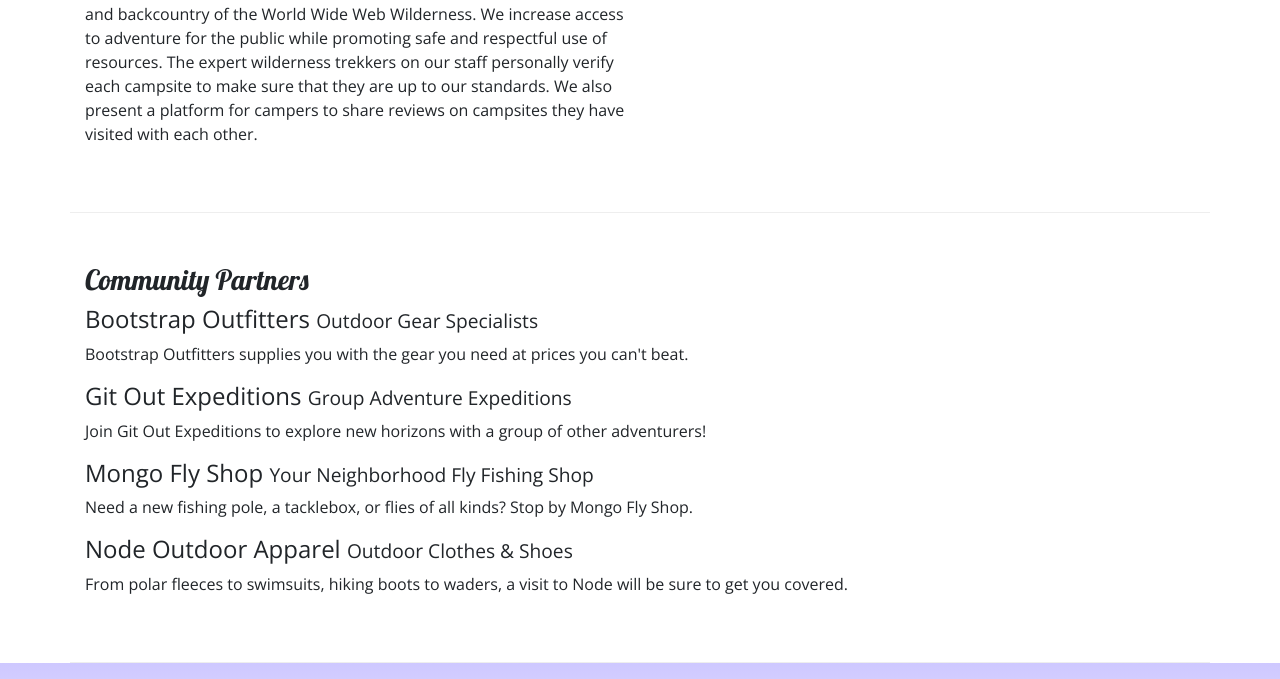
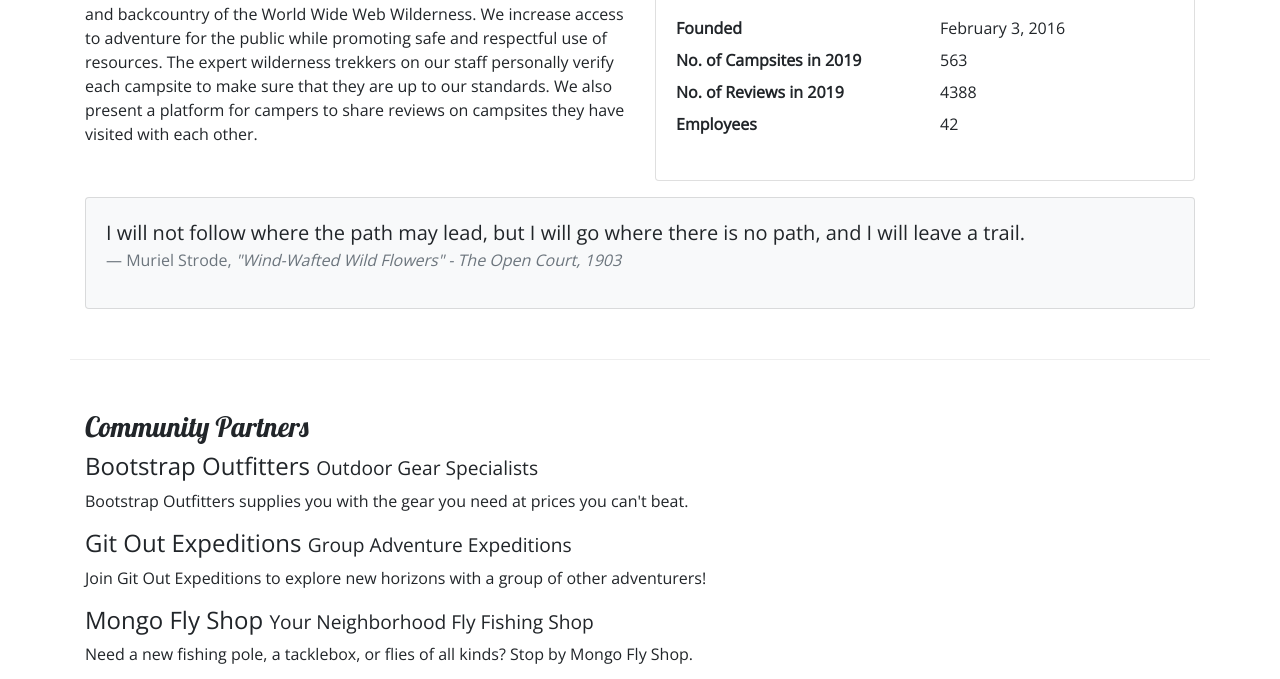
Before and after one commit to remarshal/newcamp-site, a website: page aboutus.html in a window 1280 px wide. Shown: the part 467-1146 px from the top of the page. Drawn offline with nearby package versions, Linux system fonts and the light colour scheme.

Commit message:
added 2 cards to about, updated footer CSS

```diff
--- a/aboutus.html
+++ b/aboutus.html
@@ -38,10 +38,13 @@
             </button>
             <div class="collapse navbar-collapse" id="nucampNavbar">
                 <ul class="navbar-nav">
-                    <li class="nav-item"><a class="nav-link" href="index.html"><i class="fa fa-home fa-lg"></i> Home</a></li>
-                    <li class="nav-item active"><a class="nav-link" href="#"><i class="fa fa-info fa-lg"></i> About</a></li>
+                    <li class="nav-item"><a class="nav-link" href="index.html"><i class="fa fa-home fa-lg"></i> Home</a>
+                    </li>
+                    <li class="nav-item active"><a class="nav-link" href="#"><i class="fa fa-info fa-lg"></i> About</a>
+                    </li>
                     <li class="nav-item"><a class="nav-link" href="#"><i class="fa fa-list fa-lg"></i> Sites</a></li>
-                    <li class="nav-item"><a class="nav-link" href="contactus.html"><i class="fa fa-address-card fa-lg"></i> Contact</a></li>
+                    <li class="nav-item"><a class="nav-link" href="contactus.html"><i
+                                class="fa fa-address-card fa-lg"></i> Contact</a></li>
                 </ul>
             </div>
         </div>
@@ -68,6 +71,35 @@
                     campsite to make sure that they are up to our standards. We also present a platform for campers to
                     share reviews on campsites they have visited with each other.</p>
             </div>
+            <div class="col-sm-6">
+                <div class="card">
+                    <h3 class="card-header bg-primary text-white">Facts At a Glance</h3>
+                    <div class="card-body">
+                        <dl class="row">
+                            <dt class="col-6">Founded</dt>
+                            <dd class="col-6">February 3, 2016</dd>
+                            <dt class="col-6">No. of Campsites in 2019</dt>
+                            <dd class="col-6">563</dd>
+                            <dt class="col-6">No. of Reviews in 2019</dt>
+                            <dd class="col-6">4388</dd>
+                            <dt class="col-6">Employees</dt>
+                            <dd class="col-6">42</dd>
+                        </dl>
+                    </div>
+                </div>
+            </div>
+            <div class="col">
+                <div class="card bg-light mt-3">
+                    <blockquote class="blockquote card-body">
+                        <p class="mb-0">I will not follow where the path may lead, but I will go where there is no path, and I will leave a trail.</p>
+                        <footer class="blockquote-footer">Muriel Strode,
+                            <cite title="Source Title">"Wind-Wafted Wild Flowers" -
+                                The Open Court, 1903
+                            </cite>
+                        </footer>
+                    </blockquote>
+                </div>
+            </div>
         </div>
 
         <div class="row row-content">
@@ -89,7 +121,7 @@
         </div>
     </div>
 
-    <footer>
+    <footer class="site-footer">
         <div class="container">
             <div class="row">
                 <div class="col-4 col-sm-2 offset-1">
@@ -103,14 +135,20 @@
                 </div>
                 <div class="col-6 col-sm-5 text-center">
                     <h5>Social</h5>
-                    <a class="btn btn-social-icon btn-instagram" href="http://instagram.com/"><i class="fa fa-instagram"></i></a>
-                    <a class="btn btn-social-icon btn-facebook" href="http://facebook.com/"><i class="fa fa-facebook"></i></a>
-                    <a class="btn btn-social-icon btn-twitter" href="http://twitter.com/"><i class="fa fa-twitter"></i></a>
-                    <a class="btn btn-social-icon btn-google" href="http://youtube.com/"><i class="fa fa-youtube"></i></a>
+                    <a class="btn btn-social-icon btn-instagram" href="http://instagram.com/"><i
+                            class="fa fa-instagram"></i></a>
+                    <a class="btn btn-social-icon btn-facebook" href="http://facebook.com/"><i
+                            class="fa fa-facebook"></i></a>
+                    <a class="btn btn-social-icon btn-twitter" href="http://twitter.com/"><i
+                            class="fa fa-twitter"></i></a>
+                    <a class="btn btn-social-icon btn-google" href="http://youtube.com/"><i
+                            class="fa fa-youtube"></i></a>
                 </div>
                 <div class="col-sm-4 text-center">
-                    <a role="button" class="btn btn-link" href="tel:+12065551234"><i class="fa fa-phone"></i> 1-206-555-1234</a><br />
-                    <a role="button" class="btn btn-link" href="mailto:campsites@nucamp.co"><i class="fa fa-envelope-o"></i> campsites@nucamp.co</a>
+                    <a role="button" class="btn btn-link" href="tel:+12065551234"><i class="fa fa-phone"></i>
+                        1-206-555-1234</a><br />
+                    <a role="button" class="btn btn-link" href="mailto:campsites@nucamp.co"><i
+                            class="fa fa-envelope-o"></i> campsites@nucamp.co</a>
                 </div>
             </div>
         </div>
--- a/css/styles.css
+++ b/css/styles.css
@@ -15,6 +15,10 @@ header h2 {
 }
 
 footer {
+
+}
+
+.site-footer {
     background-image: linear-gradient(#CEC8FF, white);
     padding: 20px 0;
 }
```
Also changed, not shown: contactus.html (+1 -1 lines), index.html (+1 -1 lines).
